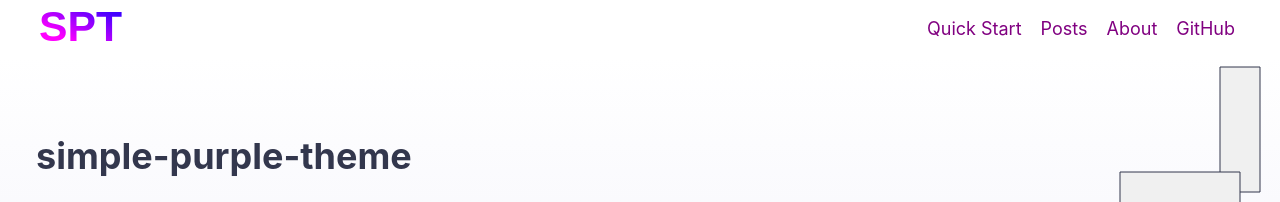
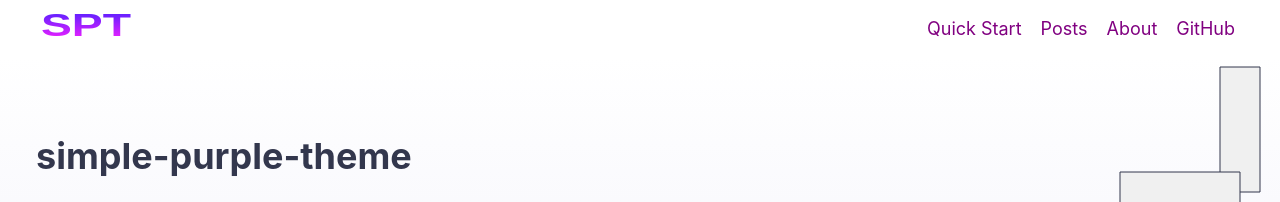
Before and after one commit to CalinRadoni/simple-purple-theme, a Jekyll site: the page built from index.html, in a window 1280 px wide. Shown: the top 202 px of the page. Built offline with Jekyll 4.4.1, drawn with Linux system fonts in a browser that asks for light colours.

Commit message:
Rebuilds the 'logo.svg' file and related styles

```diff
--- a/_sass/base.scss
+++ b/_sass/base.scss
@@ -107,6 +107,7 @@ a.logo {
   margin: auto 2rem; padding: 0;
   flex: 0 0 auto;
 }
+img.logo { width: 100px; height: 50px }
 
 .row-flex-row {
   display: flex; flex-direction: row; flex-wrap: wrap; align-items: stretch; justify-content: center;
```
Also changed, not shown: assets/img/logo.svg, simple-purple-theme.gemspec.
